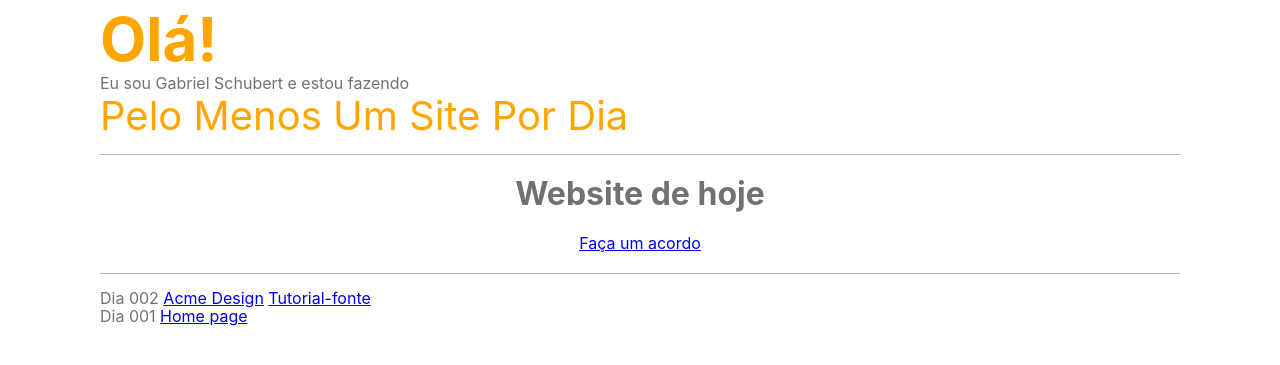
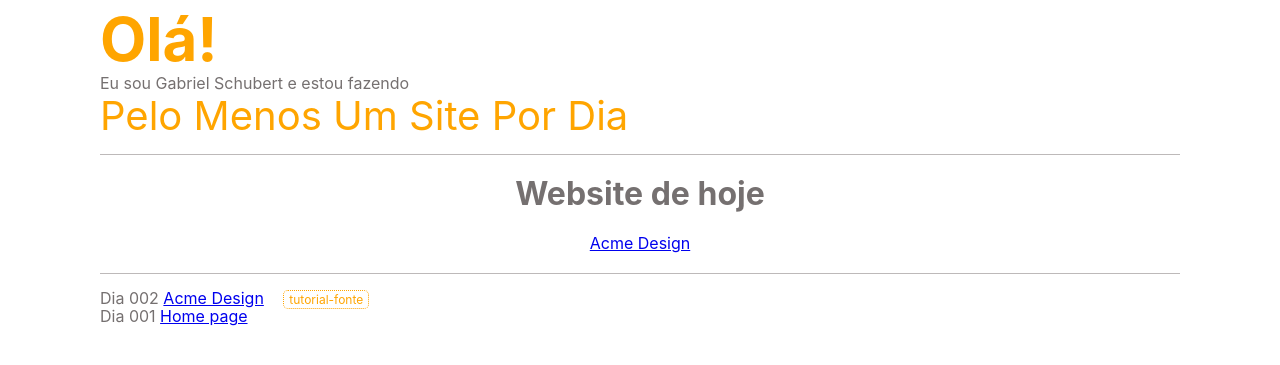
Before and after one commit to gabrielssa/Praticando-Web, a PHP site: page / in a window 1280 px wide. Shown: the part 29-394 px from the top of the page. Run offline with PHP 8.4, Linux system fonts and the light colour scheme.

Commit message:
botao para home no acme design

```diff
--- a/css/estilo.css
+++ b/css/estilo.css
@@ -85,3 +85,27 @@ header{
     margin: 0px;
     padding: 0px;
 }
+
+.link-fonte{
+    margin-left: 15px;
+    text-decoration: none;
+    font-size: 12px;
+    border: 1px dotted orange;
+    color: orange;
+    border-color: orange;
+    border-radius: 5px;
+    padding: 1px 5px 1px 5px;
+}
+
+.link-fonte:active{
+    color: red;
+    border-color: red;
+    padding: 2px 20px 2px 20px;
+    transition: 200ms;
+}
+
+.link-fonte:hover{
+    padding: 2px 10px 2px 10px;
+    transition: 200ms;
+    border-style: groove;
+}
--- a/index.html
+++ b/index.html
@@ -26,7 +26,7 @@
         <!-- Today website container-->
         <div id="tw-container">
             <h1>Website de hoje</h1>
-            <a href="websites/002">Faça um acordo</a>
+            <a href="websites/002">Acme Design</a>
         </div>
 
         <!-- Website list container-->
@@ -35,7 +35,7 @@
             <div>
                 <span>Dia 002</span>
                 <a href="websites/002">Acme Design</a>
-                <a href="https://www.youtube.com/watch?v=Wm6CUkswsNw&list=PLillGF-RfqbZTASqIqdvm1R5mLrQq79CU&index=3">Tutorial-fonte</a>
+                <a class="link-fonte" href="https://www.youtube.com/watch?v=Wm6CUkswsNw&list=PLillGF-RfqbZTASqIqdvm1R5mLrQq79CU&index=3">tutorial-fonte</a>
             </div>
 
             <div>
--- a/websites/002/css/estilo.css
+++ b/websites/002/css/estilo.css
@@ -81,6 +81,12 @@ header .highlight, header .current a{
 header a:hover{
     color: #cccccc;
     font-weight: bold;
+}
+
+#real-home{
+    border: 2px dotted orange;
+    border-radius: 20px;
+    padding: 3px;
 }
 
 /*Showcase*/
--- a/websites/002/index.html
+++ b/websites/002/index.html
@@ -17,6 +17,7 @@
                         <li class="current"><a href="index.html">Home</a></li>
                         <li><a href="about.html">About</a></li>
                         <li><a href="services.html">Services</a></li>
+                        <li><a id="real-home" href="../../index.html" >Sites</a></li>
                     </ul>
                 </nav>
             </div>
```
